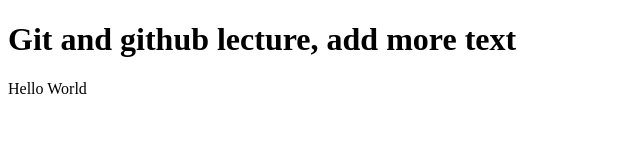
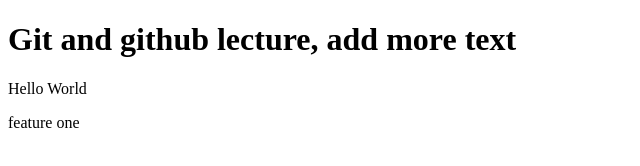
Before and after one commit to kathara96/github, a plain HTML site: page index.html in a window 1280 px wide. Shown: the full height of the page, 0-640 px from the left. Drawn offline with Linux system fonts and the light colour scheme.

Commit message:
Commit para features

```diff
--- a/index.html
+++ b/index.html
@@ -8,5 +8,6 @@
 <body>
     <h1>Git and github lecture, add more text</h1>
     <p>Hello World</p>
+    <p>feature one</p>
 </body>
 </html>
```
